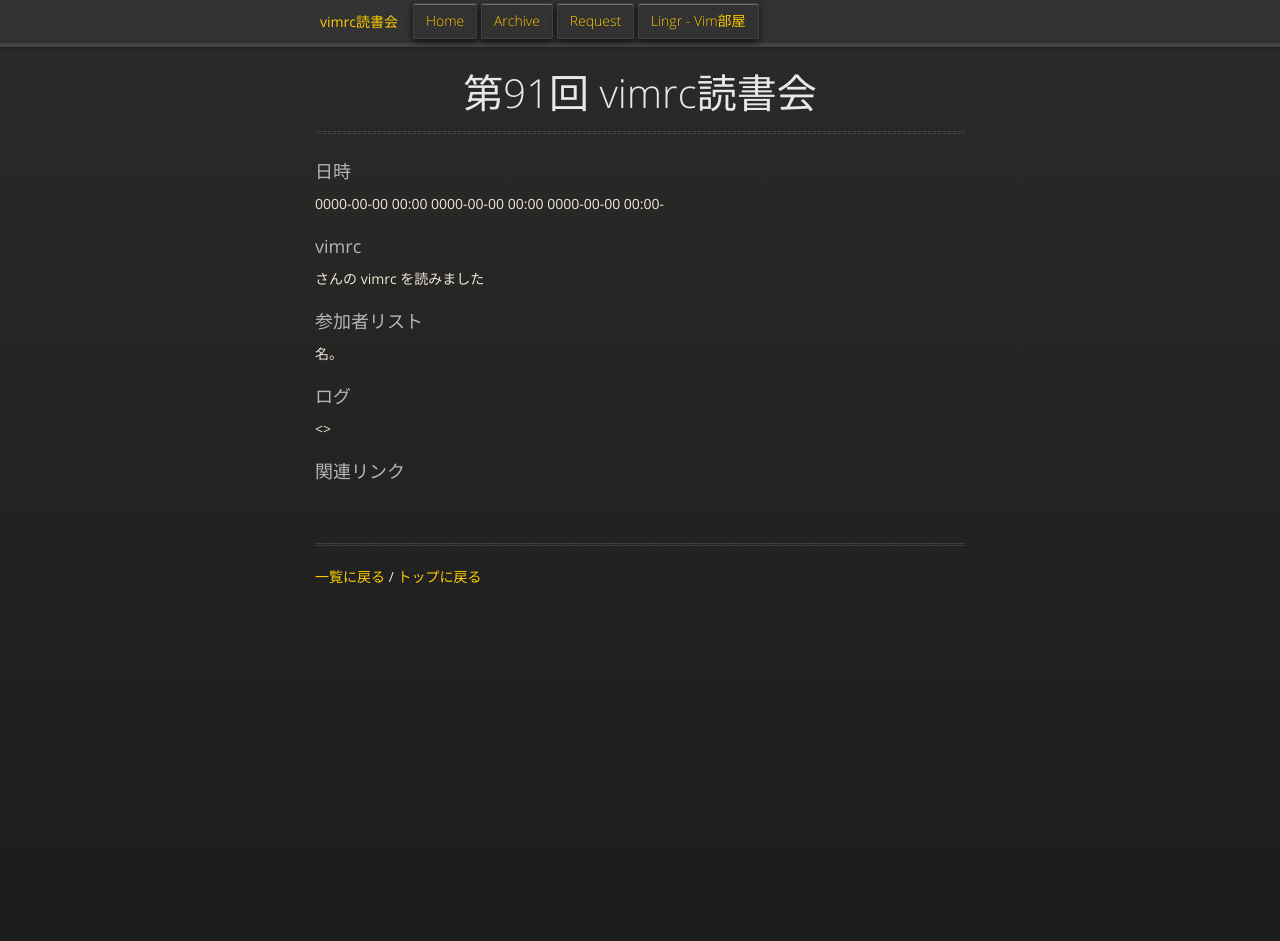
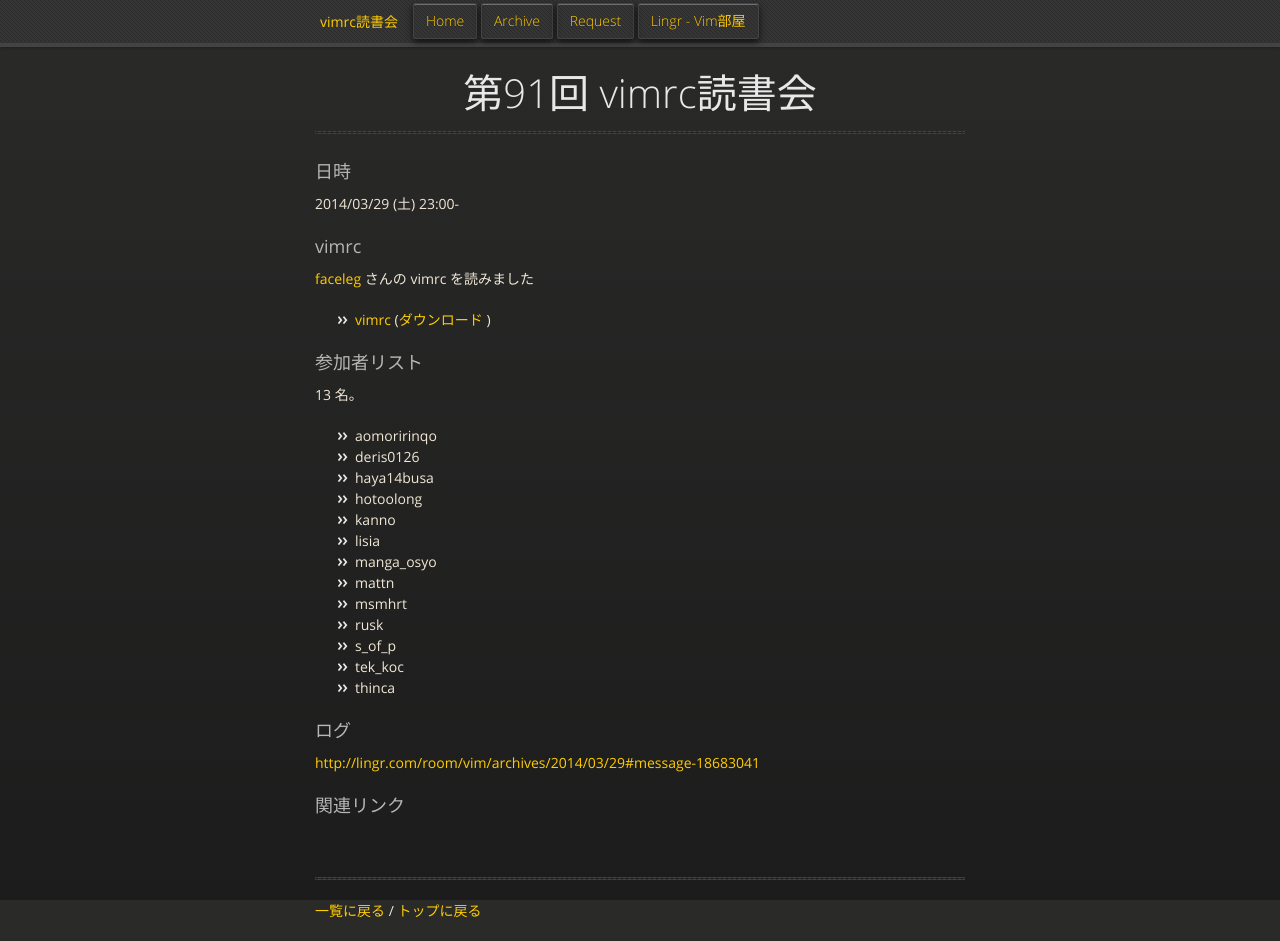
Before and after one commit to vim-jp/reading-vimrc, a Jekyll site: the page built from archive/091.md, in a window 1280 px wide and 941 px high. Built offline with Jekyll 4.4.1, drawn with Linux system fonts in a browser that asks for light colours; nearby versions of some CDN libraries; Markdown is read by kramdown in place of the engine named in the settings.

Commit message:
Rescue archived data of 85-91

```diff
--- a/_data/archives.yml
+++ b/_data/archives.yml
@@ -2214,79 +2214,155 @@
   links:
     - http://chopapp.com/#ckreoguy
 - id: 85
-  date: 0000-00-00 00:00
-  author:
-    name:
-    url:
-  vimrcs:
-  part:
-  other:
-  members:
-  log:
-  links:
+  date: 2014-02-15 23:00
+  author:
+    name: haya14busa
+    url: https://github.com/haya14busa
+  vimrcs:
+  - name: vimrc
+    url: https://github.com/haya14busa/dotfiles/blob/be8937e097af4666a4057090b79792acc137fca1/.vimrc
+  part: 前編
+  other:
+  members:
+    - Lindan
+    - deris0126
+    - haya14busa
+    - hotoolong
+    - lisia
+    - manga_osyo
+    - mattn
+    - raa0121
+    - rbtnn
+    - thinca
+  log: http://lingr.com/room/vim/archives/2014/02/15#message-18358061
+  links:
+    - http://chopapp.com/#ebxfqbi
 - id: 86
-  date: 0000-00-00 00:00
-  author:
-    name:
-    url:
-  vimrcs:
-  part:
-  other:
-  members:
-  log:
-  links:
+  date: 2014-02-22 23:00
+  author:
+    name: haya14busa
+    url: https://github.com/haya14busa
+  vimrcs:
+  - name: vimrc
+    url: https://github.com/haya14busa/dotfiles/blob/be8937e097af4666a4057090b79792acc137fca1/.vimrc
+  part: 後編
+  other:
+  members:
+  - haya14busa
+  - hokorobi
+  - hotoolong
+  - manga_osyo
+  - supermomonga
+  - thinca
+  log: http://lingr.com/room/vim/archives/2014/02/22#message-18419881
+  links:
+  - http://chopapp.com/#fp3emn2p
 - id: 87
-  date: 0000-00-00 00:00
-  author:
-    name:
-    url:
-  vimrcs:
-  part:
-  other:
-  members:
-  log:
+  date: 2014-03-01 23:00
+  author:
+    name: toupeira
+    url: https://github.com/toupeira
+  vimrcs:
+  - name: vimrc
+    url: https://github.com/toupeira/dotfiles/blob/4accee8bd72021c7e44f4e27d7acfe0be2ffeb7e/vim/vimrc
+  other:
+  members:
+  - Lindan
+  - manga_osyo
+  - mattn
+  - msmhrt
+  - supermomonga
+  - thinca
+  log: http://lingr.com/room/vim/archives/2014/03/01#message-18475364
   links:
 - id: 88
-  date: 0000-00-00 00:00
-  author:
-    name:
-    url:
-  vimrcs:
-  part:
-  other:
-  members:
-  log:
+  date: 2014-03-08 23:00
+  author:
+    name: januswel
+    url: https://github.com/januswel
+  vimrcs:
+  - name: vimrc
+    url: https://github.com/januswel/dotfiles/blob/752d2f1cee57c0221a894259cee76ef3dc0b1563/.vimrc
+  part:
+  other:
+  members:
+  - anekos
+  - crazymaster
+  - hotoolong
+  - lisia
+  - manga_osyo
+  - supermomonga
+  - thinca
+  log: http://lingr.com/room/vim/archives/2014/03/08#message-18533769
   links:
 - id: 89
-  date: 0000-00-00 00:00
-  author:
-    name:
-    url:
-  vimrcs:
-  part:
-  other:
-  members:
-  log:
+  date: 2014-03-15 23:00
+  author:
+    name: dsummersl
+    url: https://github.com/dsummersl
+  vimrcs:
+  - name: vimrc
+    url: https://github.com/dsummersl/dotvim/blob/1226f2ef26cd5e4145bcb5372c946c86c964dfc6/_vimrc
+  part:
+  other:
+  members:
+  - daisuzu
+  - haya14busa
+  - lisia
+  - manga_osyo
+  - mattn
+  - rbtnn
+  - rusk
+  - supermomonga
+  - thinca
+  log: http://lingr.com/room/vim/archives/2014/03/15#message-18588139
   links:
 - id: 90
-  date: 0000-00-00 00:00
-  author:
-    name:
-    url:
-  vimrcs:
-  part:
-  other:
-  members:
-  log:
+  date: 2014-03-22 23:00
+  author:
+    name: Layzie
+    url: https://github.com/Layzie
+  vimrcs:
+  - name: vimrc
+    url: https://github.com/Layzie/dotfiles/blob/7a771a73f39fe64a5623e0b8e47d176a38a99410/.vimrc
+  part:
+  other:
+  members:
+  - deris0126
+  - haya14busa
+  - kmdsbng
+  - manga_osyo
+  - mattn
+  - msmhrt
+  - raa0121
+  - rusk
+  - tatt61880
+  - thinca
+  log: http://lingr.com/room/vim/archives/2014/03/22#message-18633072
   links:
 - id: 91
-  date: 0000-00-00 00:00
-  author:
-    name:
-    url:
-  vimrcs:
-  part:
-  other:
-  members:
-  log:
-  links:
+  date: 2014-03-29 23:00
+  author:
+    name: faceleg
+    url: https://github.com/faceleg
+  vimrcs:
+  - name: vimrc
+    url: https://github.com/faceleg/dotfiles/blob/ced582ac01f789d04dfe43cf543578841056438d/configuration/vimrc
+  part:
+  other:
+  members:
+  - aomoririnqo
+  - deris0126
+  - haya14busa
+  - hotoolong
+  - kanno
+  - lisia
+  - manga_osyo
+  - mattn
+  - msmhrt
+  - rusk
+  - s_of_p
+  - tek_koc
+  - thinca
+  log: http://lingr.com/room/vim/archives/2014/03/29#message-18683041
+  links:
```
